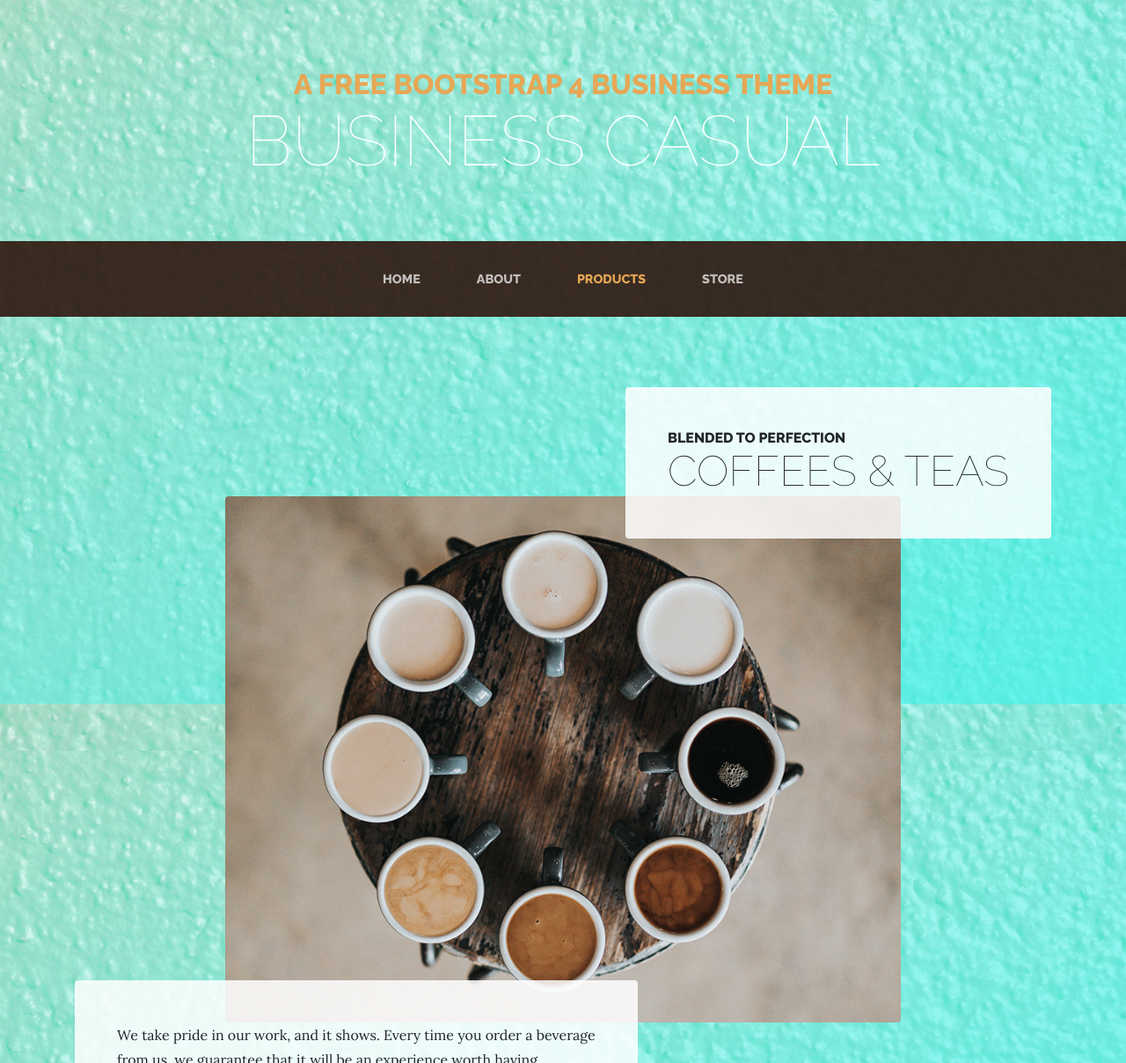
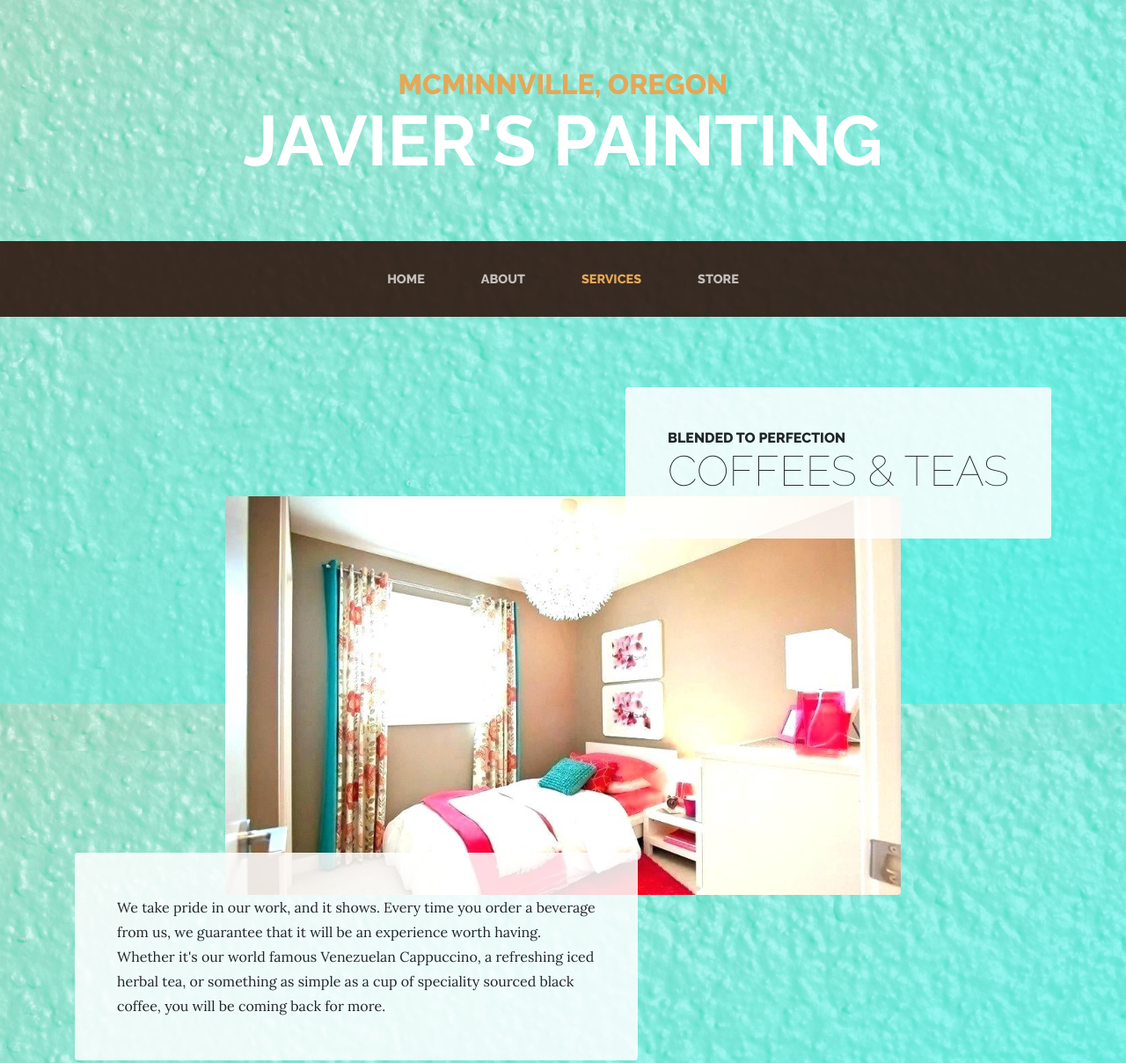
Before and after one commit to joesessions/JaviersWebsite-master, a website: page services.html in a window 1280 px wide. Shown: the top 1208 px of the page at 88% size. Drawn offline with Linux system fonts and the light colour scheme.

Commit message:
Sunday's edits

```diff
--- a/css/business-casual.css
+++ b/css/business-casual.css
@@ -5,7 +5,7 @@
  */
 body {
   font-family: 'Lora';
-  background: linear-gradient(to top left, rgba(66, 244, 238, 0.8), rgba(0,0,0, 0)), url("../img/mintgreenwall.jpg");
+  background: linear-gradient(to top left, rgba(66, 244, 238, .8), rgba(0,0,0, 0)), url("../img/mintgreenwall.jpg");
   background-attachment: fixed;
   background-position: center;
   background-size: cover;
@@ -252,3 +252,7 @@ p {
 .font-weight-light {
   font-weight: 100 !important;
 }
+
+#companyName {
+  font-weight: bolder;
+}
--- a/products.html
+++ b/services.html
@@ -25,8 +25,8 @@
   <body>
 
     <h1 class="site-heading text-center text-white d-none d-lg-block">
-      <span class="site-heading-upper text-primary mb-3">A Free Bootstrap 4 Business Theme</span>
-      <span class="site-heading-lower">Business Casual</span>
+      <span class="site-heading-upper text-primary mb-3">McMinnville, Oregon</span>
+      <span class="site-heading-lower" id="companyName">Javier's Painting</span>
     </h1>
 
     <!-- Navigation -->
@@ -47,7 +47,7 @@
               <a class="nav-link text-uppercase text-expanded" href="about.html">About</a>
             </li>
             <li class="nav-item active px-lg-4">
-              <a class="nav-link text-uppercase text-expanded" href="products.html">Products</a>
+              <a class="nav-link text-uppercase text-expanded" href="services.html">Services</a>
             </li>
             <li class="nav-item px-lg-4">
               <a class="nav-link text-uppercase text-expanded" href="store.html">Store</a>
@@ -68,7 +68,7 @@
               </h2>
             </div>
           </div>
-          <img class="product-item-img mx-auto d-flex rounded img-fluid mb-3 mb-lg-0" src="img/products-01.jpg" alt="">
+          <img class="product-item-img mx-auto d-flex rounded img-fluid mb-3 mb-lg-0" src="img/neutralBedroomPaint.jpg" alt="">
           <div class="product-item-description d-flex mr-auto">
             <div class="bg-faded p-5 rounded">
               <p class="mb-0">We take pride in our work, and it shows. Every time you order a beverage from us, we guarantee that it will be an experience worth having. Whether it's our world famous Venezuelan Cappuccino, a refreshing iced herbal tea, or something as simple as a cup of speciality sourced black coffee, you will be coming back for more.</p>
```
Also changed, not shown: about.html (+3 -3 lines), index.html (+3 -2 lines), store.html (+3 -3 lines), img/neutralBedroomPaint.jpg (added), img/swatches1.jpg (added), 2 other files.
